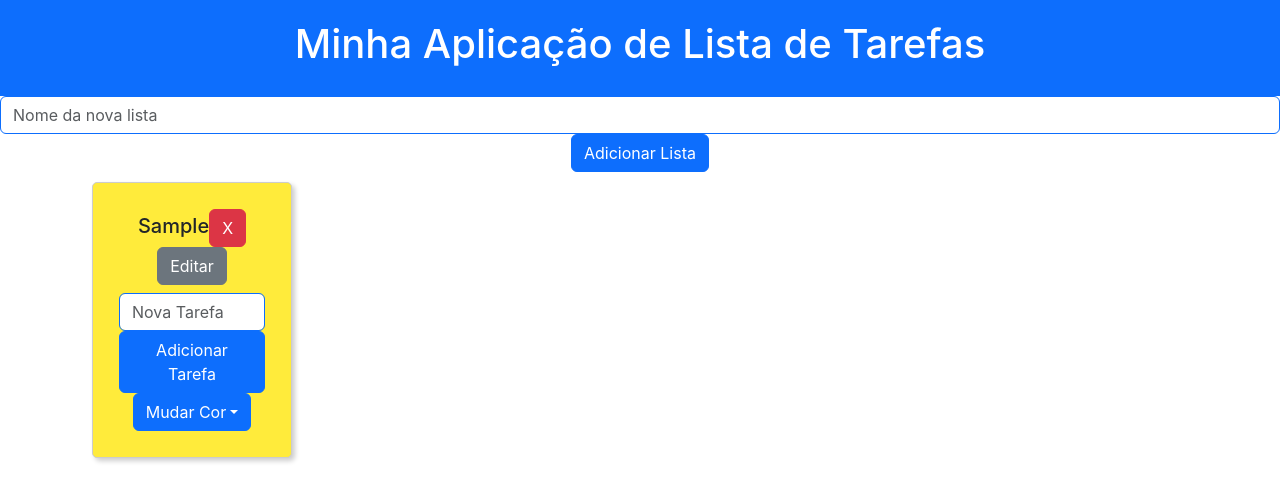
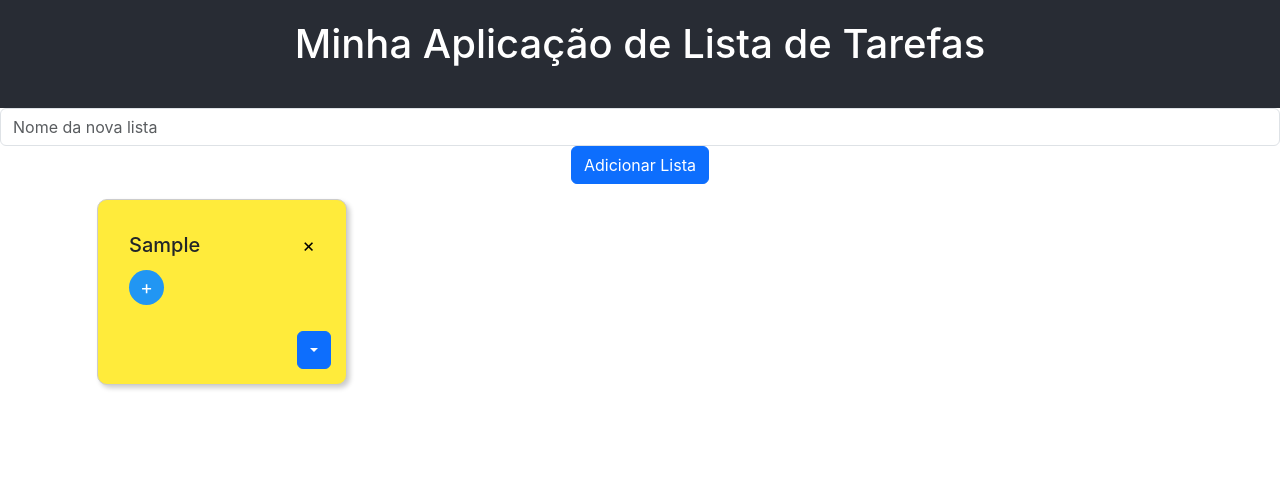
Before and after one commit to rodloiola/ProjetoToDoList, a React (Create React App) app in the folder frontend/: page / in a window 1280 px wide. Both pictures are taken after typing "Sample" into the empty fields and a click on the button "Adicionar Lista". Shown: the top 502 px of the page. Built offline with nearby package versions, Linux system fonts and the light colour scheme.

Commit message:
Alguns ajustes

```diff
--- a/frontend/src/App.js
+++ b/frontend/src/App.js
@@ -7,6 +7,7 @@ const App = () => {
     <div className="App">
       <header className="App-header">
         <h1>Minha Aplicação de Lista de Tarefas</h1>
+        <div style={{ marginBottom: '20px' }}></div> {/* Espaço entre título e componente ListaListas */}
       </header>
       <main>
         <ListaListas />
--- a/frontend/src/App.sass
+++ b/frontend/src/App.sass
@@ -1,19 +1,7 @@
-$primary-color: #0d6efd  // Azul padrão do Bootstrap
-
 .App
   text-align: center
 
 .App-header
-  background-color: $primary-color
+  background-color: #282c34
   padding: 20px
   color: white
-
-.btn-primary
-  background-color: $primary-color
-  border-color: $primary-color
-
-.form-control
-  border-color: $primary-color
-  &:focus
-    border-color: $primary-color
-    box-shadow: 0 0 0 0.2rem rgba($primary-color, 0.25)
--- a/frontend/src/components/ListaTarefas.js
+++ b/frontend/src/components/ListaTarefas.js
@@ -1,44 +1,64 @@
 import React, { useState } from 'react';
-import { Form, Button } from 'react-bootstrap';
+import { Form } from 'react-bootstrap';
 
 const ListaTarefas = ({ tarefa, onDelete, onEdit }) => {
-  const [concluida, setConcluida] = useState(tarefa.concluida);
+  const [concluida, setConcluida] = useState(tarefa?.concluida || false);
   const [editando, setEditando] = useState(false);
-  const [nome, setNome] = useState(tarefa.nome);
+  const [nome, setNome] = useState(tarefa?.nome || '');
 
   const toggleConcluida = () => {
     setConcluida(!concluida);
+    if (onEdit) {
+      onEdit({ ...tarefa, concluida: !concluida });
+    }
   };
 
-  const toggleEditando = () => {
-    setEditando(!editando);
+  const handleNomeClick = () => {
+    setEditando(true);
   };
 
-  const handleEdit = () => {
-    onEdit(nome);
-    toggleEditando();
+  const handleNomeChange = (e) => {
+    setNome(e.target.value);
+  };
+
+  const handleNomeBlur = () => {
+    setEditando(false);
+    if (onEdit && nome !== tarefa.nome) {
+      onEdit({ ...tarefa, nome });
+    }
+  };
+
+  const handleKeyPress = (e) => {
+    if (e.key === 'Enter') {
+      e.preventDefault();
+      handleNomeBlur();
+    }
   };
 
   return (
     <div className={`tarefa ${concluida ? 'concluida' : ''}`}>
-      {editando ? (
+      <Form.Check
+        type="checkbox"
+        checked={concluida}
+        onChange={toggleConcluida}
+        label={
+          editando ? (
             <Form.Control
               type="text"
               value={nome}
-          onChange={(e) => setNome(e.target.value)}
+              onChange={handleNomeChange}
+              onBlur={handleNomeBlur}
+              onKeyPress={handleKeyPress}
+              autoFocus
             />
           ) : (
-        <Form.Check
-          type="checkbox"
-          label={nome}
-          checked={concluida}
-          onChange={toggleConcluida}
+            <span onClick={handleNomeClick}>{nome}</span>
+          )
+        }
       />
-      )}
-      <Button variant="danger" onClick={onDelete}>X</Button>
-      <Button variant="secondary" onClick={toggleEditando}>
-        {editando ? 'Salvar' : 'Editar'}
-      </Button>
+      <button className="delete-tarefa-btn" onClick={onDelete}>
+        <span aria-hidden="true">×</span>
+      </button>
     </div>
   );
 };
--- a/frontend/src/components/PostItLista.js
+++ b/frontend/src/components/PostItLista.js
@@ -1,18 +1,29 @@
 import React, { useState } from 'react';
 import ListaTarefas from './ListaTarefas';
-import { Card, Button, Form, DropdownButton, Dropdown } from 'react-bootstrap';
+import { Card, Form, DropdownButton, Dropdown } from 'react-bootstrap';
 import './PostItLista.sass';
 
 const cores = ['#ffeb3b', '#3f51b5', '#ff5722', '#f44336', '#4caf50', '#2196f3', '#dfccfb'];
 
 const PostItLista = ({ titulo, tarefas, onDeleteLista, onEditLista }) => {
   const [novaTarefa, setNovaTarefa] = useState('');
-  const [listaTarefas, setListaTarefas] = useState(tarefas);
+  const [listaTarefas, setListaTarefas] = useState(tarefas || []);
   const [cor, setCor] = useState('#ffeb3b'); // Amarelo padrão
+  const [mostrandoInputTarefa, setMostrandoInputTarefa] = useState(false);
 
   const adicionarTarefa = () => {
+    if (novaTarefa.trim() !== '') {
       setListaTarefas([...listaTarefas, { nome: novaTarefa, concluida: false }]);
       setNovaTarefa('');
+      setMostrandoInputTarefa(false);
+    }
+  };
+
+  const handleKeyPress = (e) => {
+    if (e.key === 'Enter') {
+      e.preventDefault();
+      adicionarTarefa();
+    }
   };
 
   const deletarTarefa = (index) => {
@@ -21,45 +32,57 @@ const PostItLista = ({ titulo, tarefas, onDeleteLista, onEditLista }) => {
     setListaTarefas(novasTarefas);
   };
 
-  const editarTarefa = (index, nome) => {
+  const editarTarefa = (index, novaTarefa) => {
     const novasTarefas = [...listaTarefas];
-    novasTarefas[index].nome = nome;
+    novasTarefas[index] = novaTarefa;
     setListaTarefas(novasTarefas);
   };
 
   return (
     <Card className="post-it-lista" style={{ backgroundColor: cor }}>
       <Card.Body>
-        <Card.Title>
-          {titulo}
-          <Button variant="danger" onClick={onDeleteLista}>X</Button>
-          <Button variant="secondary" onClick={onEditLista}>Editar</Button>
-        </Card.Title>
+        <div className="post-it-header">
+          <h5 className="post-it-title" onClick={() => onEditLista(titulo)}>{titulo}</h5>
+          <button className="delete-lista-btn" onClick={onDeleteLista}>
+            <span aria-hidden="true">×</span>
+          </button>
+        </div>
+        <div className="post-it-content">
           {listaTarefas.map((tarefa, index) => (
             <ListaTarefas
               key={index}
               tarefa={tarefa}
               onDelete={() => deletarTarefa(index)}
-            onEdit={(nome) => editarTarefa(index, nome)}
+              onEdit={(novaTarefa) => editarTarefa(index, novaTarefa)}
             />
           ))}
+        </div>
+        {mostrandoInputTarefa ? (
+          <div className="add-tarefa">
             <Form.Control
               type="text"
               placeholder="Nova Tarefa"
               value={novaTarefa}
               onChange={(e) => setNovaTarefa(e.target.value)}
+              className="input-add"
+              onKeyPress={handleKeyPress}
+              onBlur={adicionarTarefa}
+              autoFocus
             />
-        <Button variant="primary" onClick={adicionarTarefa}>
-          Adicionar Tarefa
-        </Button>
-        <DropdownButton id="dropdown-basic-button" title="Mudar Cor">
-          {cores.map((cor) => (
-            <Dropdown.Item key={cor} onClick={() => setCor(cor)}>
-              <div style={{ backgroundColor: cor, width: '100%', height: '20px' }}></div>
+          </div>
+        ) : (
+          <span className="btn-add" onClick={() => setMostrandoInputTarefa(true)}>+</span>
+        )}
+      </Card.Body>
+      <div className="post-it-footer">
+        <DropdownButton id="dropdown-button" title="" className="cor-btn">
+          {cores.map((corOpcao) => (
+            <Dropdown.Item key={corOpcao} onClick={() => setCor(corOpcao)}>
+              <div style={{ backgroundColor: corOpcao, width: '100%', height: '20px' }}></div>
             </Dropdown.Item>
           ))}
         </DropdownButton>
-      </Card.Body>
+      </div>
     </Card>
   );
 };
--- a/frontend/src/components/PostItLista.sass
+++ b/frontend/src/components/PostItLista.sass
@@ -1,13 +1,95 @@
 .post-it-lista
   border: 1px solid #ccc
-  border-radius: 5px
-  padding: 10px
-  margin: 10px
+  border-radius: 10px
+  padding: 15px
+  margin: 15px
   box-shadow: 3px 3px 5px rgba(0, 0, 0, 0.2)
-  width: 200px
+  width: 100%  // Ajuste de largura para se adaptar ao contêiner pai
+  max-width: 250px  // Máximo de largura
+  min-width: 200px  // Mínimo de largura
+  position: relative
+  display: flex
+  flex-direction: column
+  justify-content: space-between
 
-.tarefa
-  text-align: left
+  .tarefa
+    text-align: left
+    cursor: pointer
+    display: flex
+    justify-content: space-between
+    align-items: center
+    margin-top: 5px  // Adicionado para espaçamento entre as tarefas
 
-  &.concluida
-    text-decoration: line-through
+    &.concluida
+      text-decoration: line-through
+
+  .post-it-header
+    display: flex
+    justify-content: space-between
+    align-items: center
+    margin-bottom: 10px  // Espaço abaixo do cabeçalho
+
+    .post-it-title
+      margin: 0
+      cursor: pointer
+      word-break: break-word  // Quebrar palavras longas
+
+    .delete-lista-btn
+      color: black
+      padding: 0
+      font-size: 1.2rem
+      background: none
+      border: none
+
+  .add-tarefa
+    display: flex
+    align-items: center
+    margin-top: 10px
+
+    .input-add
+      flex: 1
+      margin-right: 10px
+
+  .btn-add
+    background-color: #2196f3
+    color: white
+    border: none
+    padding: 8px
+    border-radius: 50%
+    cursor: pointer
+    font-size: 1.2rem
+    display: flex
+    align-items: center
+    justify-content: center
+    width: 35px
+    height: 35px
+    transition: background-color 0.3s ease
+
+    &:hover
+      background-color: #1976d2
+
+  .post-it-footer
+    margin-top: 10px
+    display: flex
+    justify-content: flex-end
+
+  .cor-btn
+    background: none
+    border: none
+    padding: 0
+    font-size: 0.8rem
+    color: #2196f3
+
+  .delete-tarefa-btn
+    color: black
+    padding: 0
+    font-size: 1.2rem
+    background: none
+    border: none
+    cursor: pointer
+    margin-left: 5px
+
+  // Media query para telas pequenas
+  @media (max-width: 768px)
+    max-width: 100%  // Ajuste a largura máxima para telas pequenas
+    min-width: 100%  // Ajuste a largura mínima para telas pequenas
```
Lines whose indentation alone changed are shown as unchanged.
